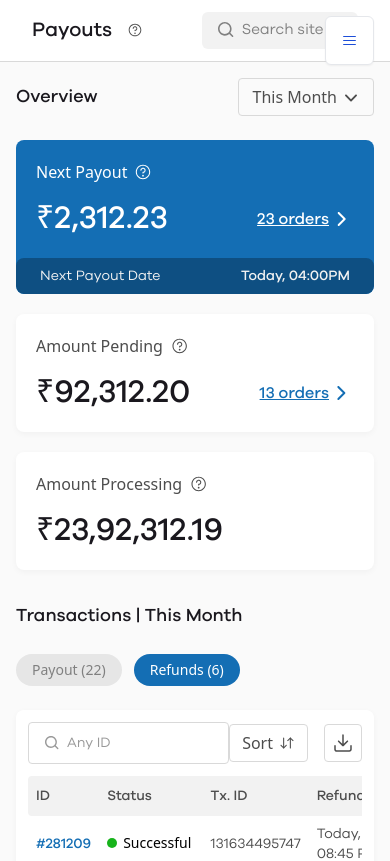
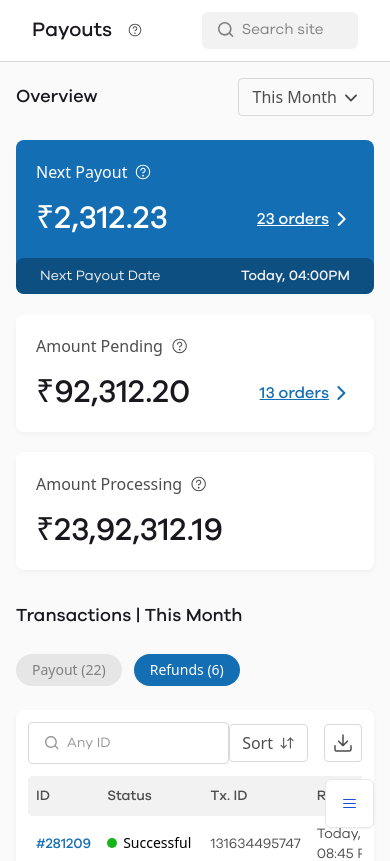
Before and after one commit to nrjdalal/mydukaan-2024, a Next.js app: page / in a window 390 px wide. Shown: the top 861 px of the page. Built offline with nearby package versions, Linux system fonts and the light colour scheme.

Commit message:
mobile view

```diff
--- a/src/app/page.tsx
+++ b/src/app/page.tsx
@@ -8,7 +8,7 @@ const Page = () => {
   return (
     <div className="relative grid min-h-dvh lg:grid-cols-[224px_1fr]">
       <Sheet>
-        <SheetTrigger className="fixed right-4 top-4 z-10 rounded-md border bg-white p-4 text-blue-700 shadow-sm lg:hidden">
+        <SheetTrigger className="fixed bottom-4 right-4 z-50 rounded-md border bg-white p-4 text-blue-700 shadow-sm lg:hidden">
           <HamburgerMenuIcon />
         </SheetTrigger>
         <SheetContent className="w-max border-0 p-0 lg:hidden">
--- a/src/components/content.tsx
+++ b/src/components/content.tsx
@@ -3,7 +3,7 @@ import { Transactions } from './transactions'
 
 export const Content = () => {
   return (
-    <div className="h-full w-screen bg-[#FAFAFA] p-4 md:p-8 lg:w-full">
+    <div className="h-full w-screen bg-[#FAFAFA] p-4 pb-20 lg:w-full lg:p-8">
       {/* Overview */}
       <div className="mb-6 flex w-full items-center justify-between">
         <h3 className="font-alt text-lg font-medium text-[#1a181e]">
```
